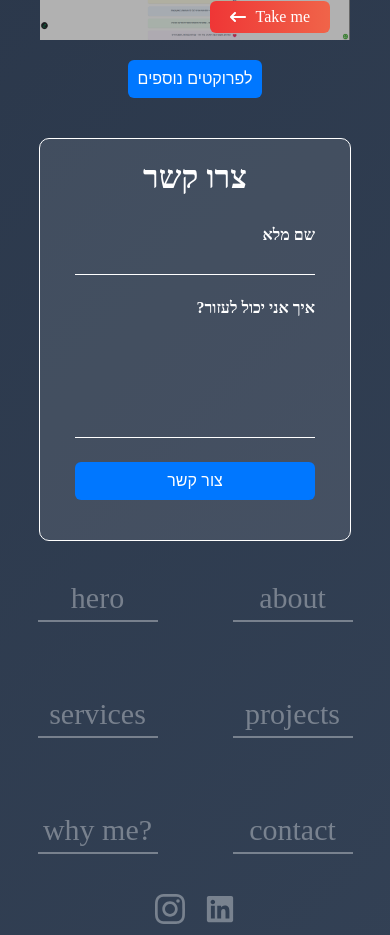
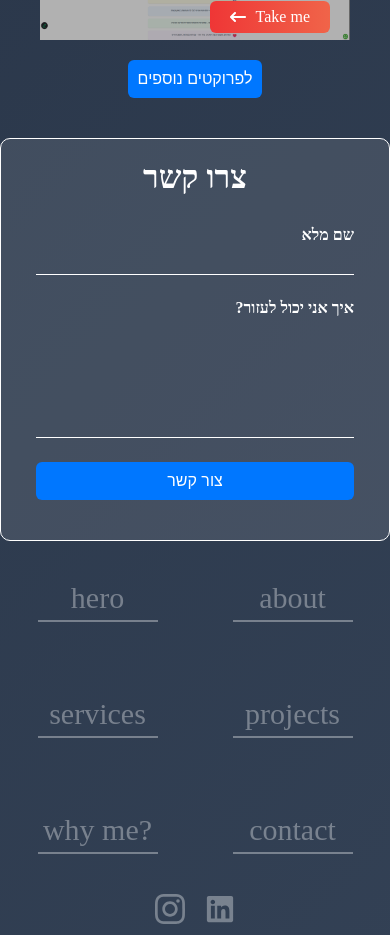
Before and after one commit to Omerf130/weblio, a React (Vite) app: page / in a window 390 px wide. Shown: the part 6560-7495 px from the top of the page. Built offline with nearby package versions, Linux system fonts and the light colour scheme.

Commit message:
ui fixes

```diff
--- a/src/components/contact/Contacts.scss
+++ b/src/components/contact/Contacts.scss
@@ -1,16 +1,16 @@
 @use "../../assets/styles/variables" as *;
 
 .contact {
+  width: 80%;
+  margin: 0 auto; // ✅ flex-safe centering
   border: 1px solid #fff;
   border-radius: 10px;
   background-color: #ffffff1a;
-  width: 80%;
   display: flex;
   flex-direction: column;
   align-items: center;
   gap: $gap-medium;
   padding: $padding-card;
-  justify-self: center;
   direction: rtl;
 
   .contact-form {
@@ -27,15 +27,13 @@
       font-weight: bold;
       font-size: 16px;
 
-      input, textarea {
+      input,
+      textarea {
         width: 100%;
-        height: 100%;
         padding: 6px;
         font-size: 16px;
-        border: 1px solid #ccc;
+        background-color: transparent;
         border: none;
-        transition: border 0.3s ease;
-        background-color: transparent;
         border-bottom: 1px solid #fff;
         direction: rtl;
 
@@ -44,6 +42,7 @@
           outline: none;
         }
       }
+
       textarea {
         resize: none;
       }
@@ -66,41 +65,15 @@
   }
 }
 
-.card {
-  border: 1px solid #fff;
-  border-radius: 10px;
-  height: 250px;
-  background-color: #ffffff1a;
-  display: flex;
-  flex-direction: column;
-  align-items: flex-end;
-  gap: $gap-medium;
-  padding: $padding-card;
-  .card-img {
-    padding: 8px 12px;
-    border-radius: 8px;
-    background-color: #608bc1;
-    .img {
-      &.spin {
-        animation: spin 3s linear infinite;
-      }
-    }
+/* ===== MOBILE FIX ===== */
+@media (max-width: 430px) {
+  .contact {
+    width: 100%;
+    margin-inline: auto; // ✅ iOS-safe horizontal centering
   }
-  .card-title {
-    font-size: $font-lg;
-    font-weight: bold;
-  }
-  .card-subtitle {
-    font-size: $font-size-base;
-    text-align: right;
+
+  .contact-form {
+    width: 100% !important;
+    padding: 0;
   }
 }
-
-
-@media (max-width: 430px) {
-  .contact {
-    .contact-form {
-      width: 100% !important;
-    }
-  }
-}
```
